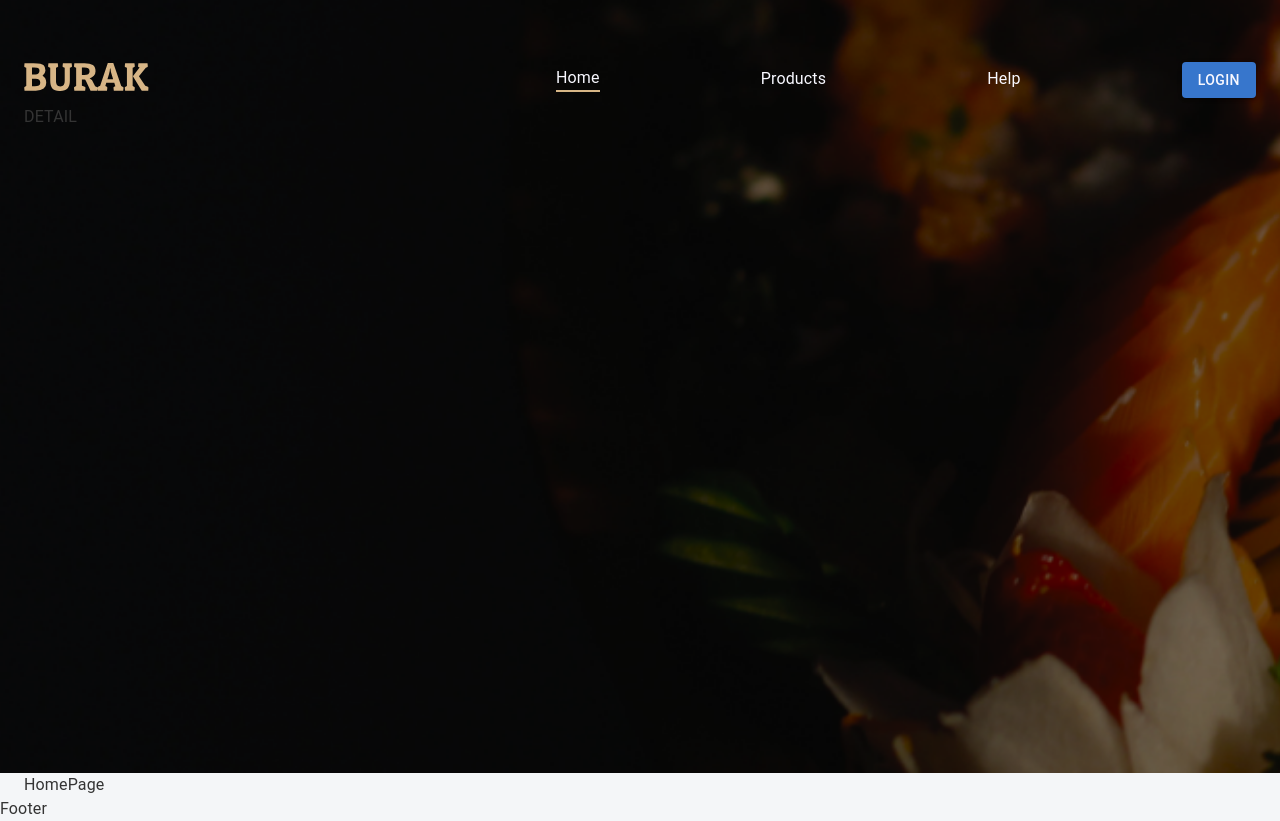
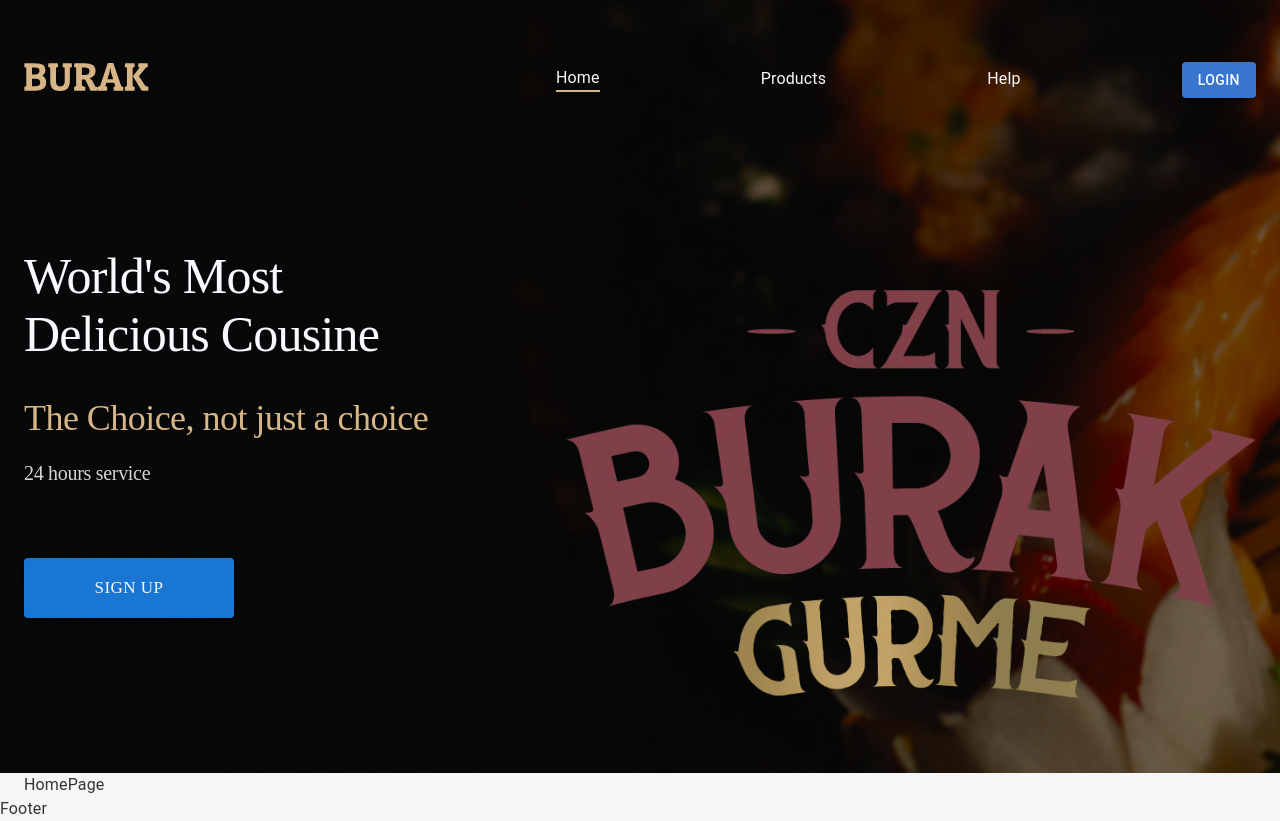
Before and after one commit to memoriessaved1919-jpg/burak-react, a React (Create React App) app: page / in a window 1280 px wide. Built offline with nearby package versions, Linux system fonts and the light colour scheme.

Commit message:
fix: modify homeNavbar header component

```diff
--- a/src/app/components/headers/HomeNavbar.tsx
+++ b/src/app/components/headers/HomeNavbar.tsx
@@ -59,7 +59,23 @@
             )}
           </Stack>
         </Stack>
-        <Stack>DETAIL</Stack>
+        <Stack className="header-frame">
+          <Stack className="detail">
+            <Box className="head-mail-txt">World's Most Delicious Cousine</Box>
+            <Box className="wel-txt">The Choice, not just a choice</Box>
+            <Box className="service-txt">24 hours service</Box>
+            <Box className="signup">
+              {!authMember ? (
+                <Button variant="contained" className="signup-button">
+                  SIGN UP
+                </Button>
+              ) : null}
+            </Box>
+          </Stack>
+          <Box className="logo-frame">
+            <div className="logo-img"></div>
+          </Box>
+        </Stack>
       </Container>
     </div>
   );
--- a/src/css/navbar.css
+++ b/src/css/navbar.css
@@ -73,3 +73,87 @@
 .home-navbar div.hover-line:after {
     transform-origin: 0% 50%;
 }
+
+.home-navbar .navbar-container .header-frame {
+    margin-top: 142px;
+    height: 462px;
+    display: flex;
+    flex-direction: row;
+    justify-content: space-between;
+}
+
+.home-navbar .navbar-container .header-frame .detail {
+    width: 510px;
+    display: flex;
+    flex-direction: column;
+}
+
+.home-navbar .navbar-container .header-frame .detail .head-mail-txt {
+    width: 450px;
+    height: 150px;
+    font-family: "Roboto Serif";
+    font-size: 50px;
+    font-style: normal;
+    font-weight: 500;
+    line-height: normal;
+    letter-spacing: -0.75px;
+    color: #f8f8ff;
+}
+
+.home-navbar .navbar-container .header-frame .detail .wel-txt {
+    width: 510px;
+    height: 42px;
+    font-family: "Roboto Serif";
+    font-size: 36px;
+    font-style: normal;
+    font-weight: 400;
+    line-height: normal;
+    letter-spacing: -0.54px;
+    color: #d7b686;
+}
+
+.home-navbar .navbar-container .header-frame .detail .service-txt {
+    margin-top: 23px;
+    width: 153px;
+    height: 23px;
+    font-family: "Roboto Serif";
+    font-size: 20px;
+    font-style: normal;
+    font-weight: 400;
+    line-height: normal;
+    letter-spacing: -0.3px;
+    color: #d5d5d5;
+}
+
+.home-navbar .navbar-container .detail .signup {
+    margin-top: 73px;
+}
+
+.home-navbar .navbar-container .detail .signup .signup-button {
+    width: 210px;
+    height: 60px;
+    border-radius: 4px;
+    background:#1976d2;
+    text-align: center;
+    font-family: Poppins;
+    font-size: 17px;
+    font-style: normal;
+    font-weight: 400;
+    Line-height: normal;
+    color: #f8f8ff;
+}
+
+.home-navbar .navbar-container .logo-frame {
+    margin-top: 43px;
+    width: 690px;
+    height: 419px;
+}
+
+.home-navbar .navbar-container .logo-frame .logo-img {
+    width: 100%;
+    height: 100%;
+    background: url("/public/img/logo.webp");
+    background-size: contain;
+    background-repeat: no-repeat;
+    filter: invert(20%);
+}
```
